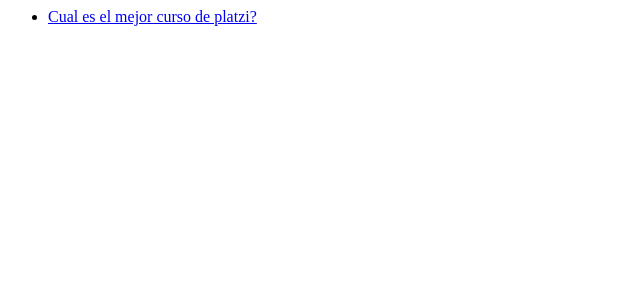
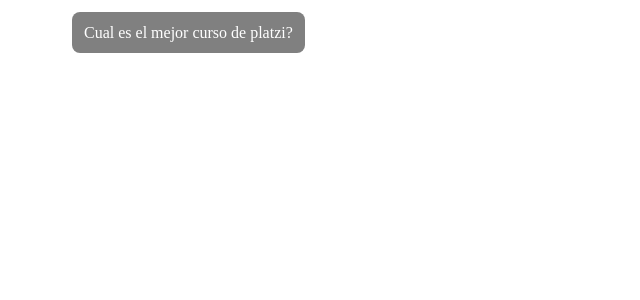
Before and after one commit to bit-armando/djangoCurso, a Django app: page /polls/ in a window 1280 px wide. Shown: the top 300 px of the page, without its empty margins (0-640 px from the left). Run offline with Django 4.2, Linux system fonts and the light colour scheme; data comes from the database, SQL or seed files in the repository; both versions use the stored data as it was after the commit.

Commit message:
add css polls

```diff
--- /dev/null
+++ b/crud/polls/static/polls/style.css
@@ -0,0 +1,22 @@
+li {
+    list-style: none;
+    display: block;
+    margin: 24px;
+}
+
+li a {
+    color: white;
+    padding: 12px;
+    text-decoration: none;
+    border-radius: 8px;
+    background: gray;
+}
+
+li a:hover {
+    background: orange;
+}
+
+li a:active {
+    background: red;
+    color: white;
+}
--- a/crud/polls/templates/polls/index.html
+++ b/crud/polls/templates/polls/index.html
@@ -1,3 +1,6 @@
+{% load static %}
+<link rel="stylesheet" href="{% static 'polls/style.css' %}">
+
 {% if latest_question_list %}
     <ul>
         {% for question in latest_question_list %}
```
Also changed, not shown: crud/db.sqlite3.
